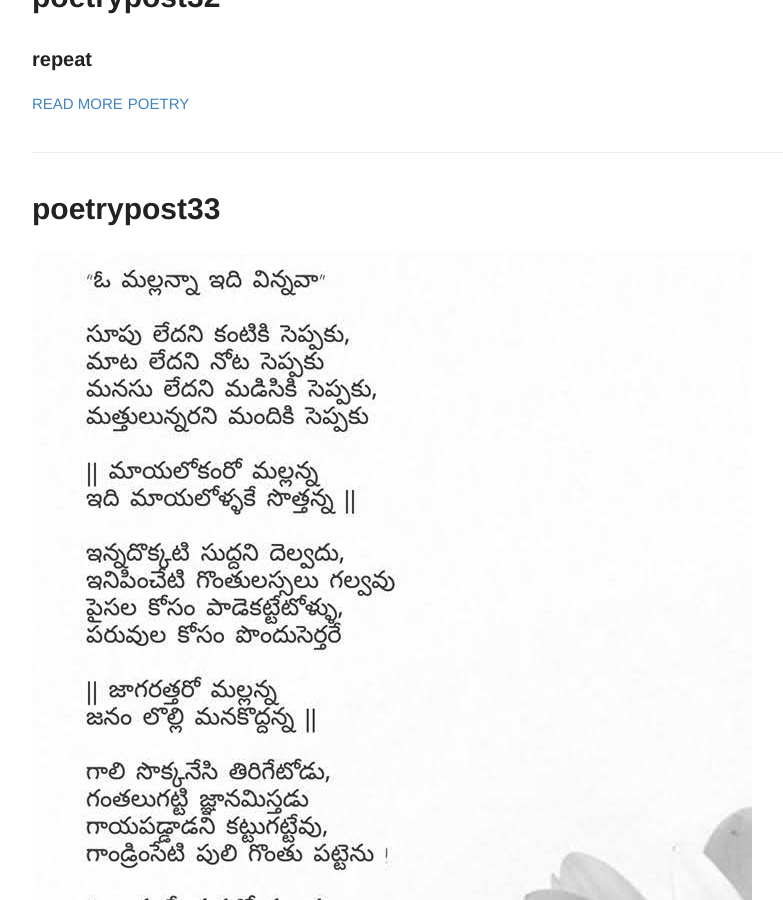
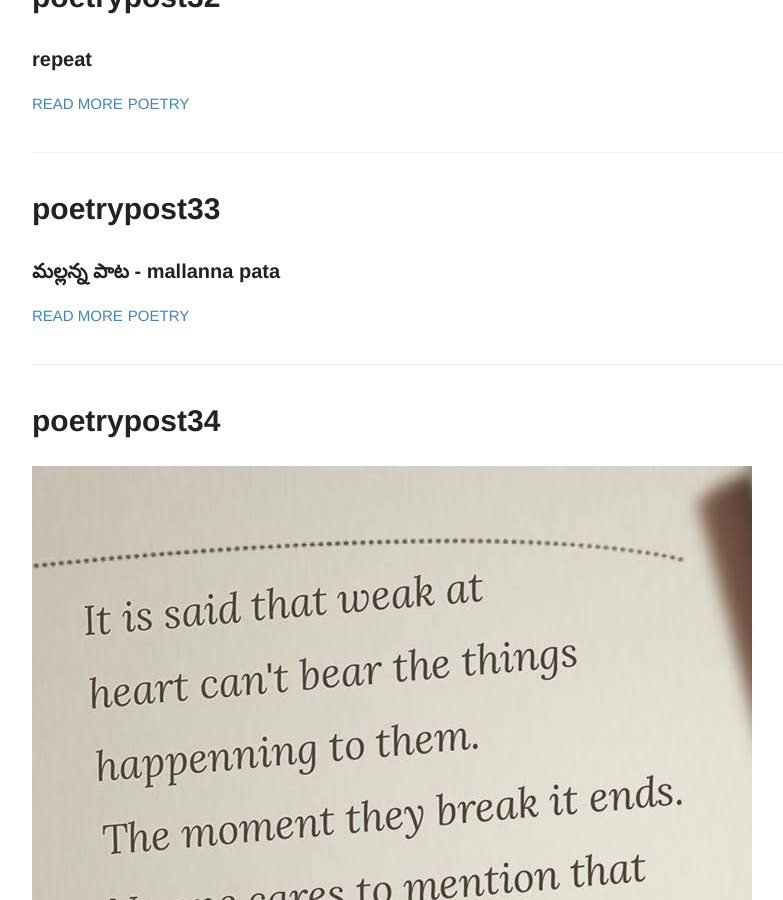
Before and after one commit to rsk/rsk.github.io, a Jekyll site: the page built from index.html, in a window 1280 px wide and 900 px high, scrolled down 10816 px. Shown: the whole window, without its empty margins (168-951 px from the left). Built offline with Jekyll 4.4.1, drawn with Linux system fonts in a browser that asks for light colours.

Commit message:
update excerpt

```diff
--- a/_posts/2014-6-24-poetrypost33.md
+++ b/_posts/2014-6-24-poetrypost33.md
@@ -2,6 +2,7 @@
 layout: post
 title: poetrypost33
 number: 33
+excerpt: మల్లన్న పాట - mallanna pata
 tags:
   - poetry
 
```
